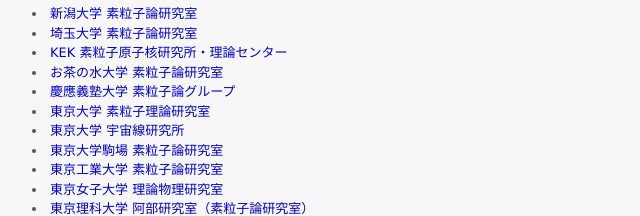
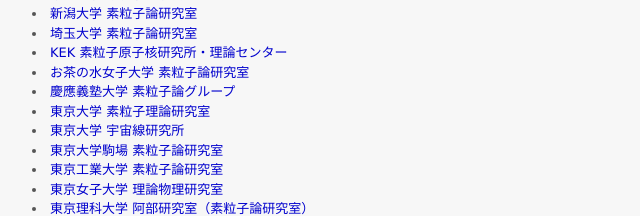
Before and after one commit to yuchida5/scnu.github.io, a plain HTML site: page Misc_jpn.html in a window 1280 px wide. Shown: the part 739-955 px from the top of the page, 128-768 px from the left. Drawn offline with Linux system fonts and the light colour scheme.

Commit message:
Add files via upload

```diff
--- a/Misc_jpn.html
+++ b/Misc_jpn.html
@@ -114,7 +114,7 @@
 	    <li>
 	      <a href="https://www-p.sci.ocha.ac.jp/phys-hep/"target="blank">
 		<span style="color:#0000cd">
-		  <div class="hover-red" style="display: inline-block; _display: inline;">お茶の水大学 素粒子論研究室</div>
+		  <div class="hover-red" style="display: inline-block; _display: inline;">お茶の水女子大学 素粒子論研究室</div>
 		</span>
 	      </a>
 	    </li>
```
